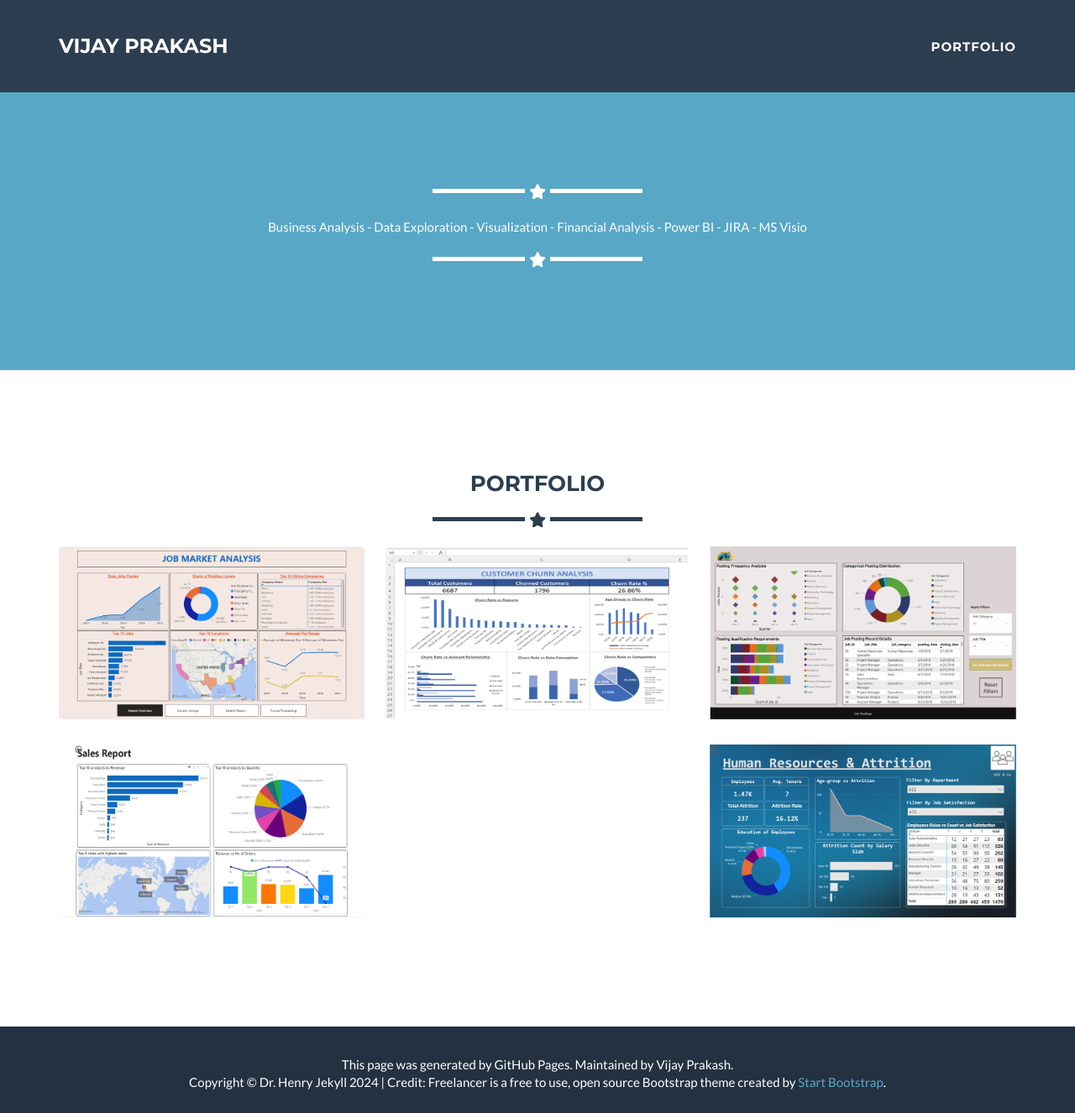
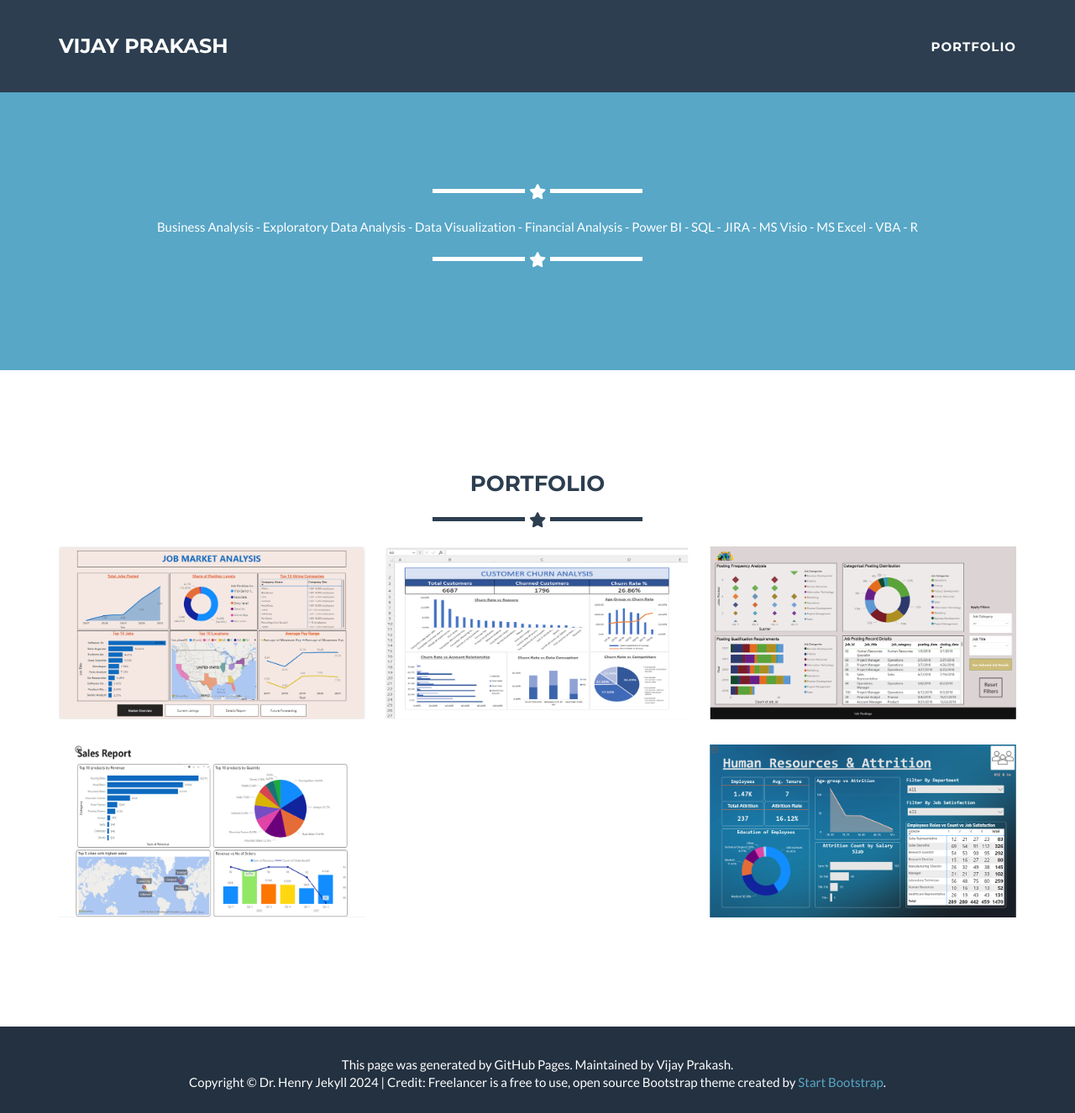
Before and after one commit to vjprkash/vjprkash.github.io, a Jekyll site: the page built from _posts/2024-02-05-project-5.markdown, in a window 1280 px wide and 1326 px high. Shown: the whole window at 84% size. Built offline with Jekyll 4.4.1, drawn with Linux system fonts in a browser that asks for light colours.

Commit message:
Update _config.yml

```diff
--- a/_config.yml
+++ b/_config.yml
@@ -4,7 +4,7 @@ title: Vijay Prakash
 #url: https://github.com/jeromelachaud/freelancer-theme
 description: "Write an awesome description for your new site here. You can edit this line in _config.yml. It will appear in your document head meta (for Google search results) and in your feed.xml site description."
 keywords: "your keywords, separated by commas"
-skills: "Business Analysis - Data Exploration - Visualization - Financial Analysis - Power BI - JIRA - MS Visio"
+skills: "Business Analysis - Exploratory Data Analysis - Data Visualization - Financial Analysis - Power BI - SQL - JIRA - MS Visio - MS Excel - VBA - R"
 meta_author: Prakash Vijay
 
 # Color settings (hex-codes without the leading hash-tag)
```
